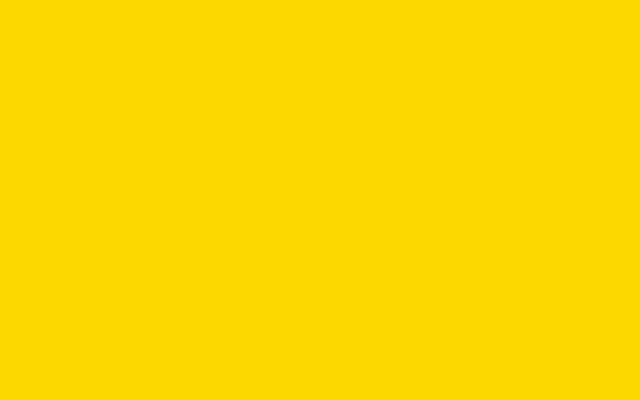
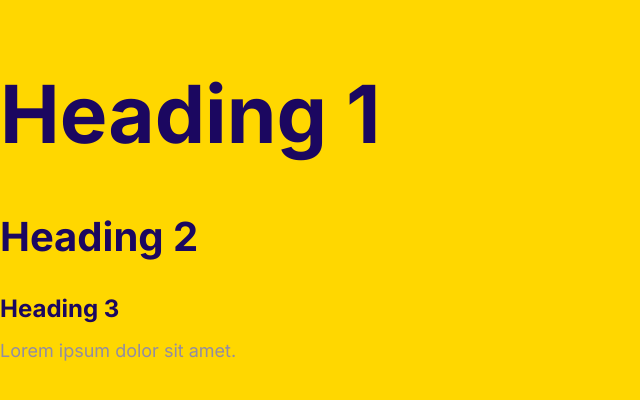
Before and after one commit to RodriguezzzL/FullSiteBuildTest-Tutorial, a plain HTML site: page index.html in a window 1280 px wide. Shown: the whole page, without its empty margins (0-640 px from the left). Drawn offline with Linux system fonts and the light colour scheme.

Commit message:
Define the styles for the fonts.

```diff
--- a/css/styles.css
+++ b/css/styles.css
@@ -5,7 +5,47 @@
   --color-headings: #1b0760;
   --color-body: #918ca4;
 }
-
+html {
+  font-size: 62.5%;
+}
 body {
   background: gold;
+  font-family: "inter", Arial, Helvetica, sans-serif;
+  color: var(--color-body);
+  font-size: 2.4rem;
+  line-height: 1.5;
 }
+h1,
+h2,
+h3 {
+  color: var(--color-headings);
+  margin-bottom: 1rem;
+}
+
+h1 {
+  font-size: 7rem;
+}
+h2 {
+  font-size: 4rem;
+}
+h3 {
+  font-size: 3rem;
+}
+p {
+  margin-top: 0;
+}
+
+@media screen and (min-width: 1024px) {
+  body {
+    font-size: 1.8rem;
+  }
+  h1 {
+    font-size: 8rem;
+  }
+  h2 {
+    font-size: 4rem;
+  }
+  h3 {
+    font-size: 2.4rem;
+  }
+}
--- a/index.html
+++ b/index.html
@@ -4,8 +4,20 @@
     <meta charset="UTF-8" />
     <meta name="viewport" content="width=device-width, initial-scale=1.0" />
     <title>Website built by Luis</title>
+    <link rel="preconnect" href="https://fonts.googleapis.com" />
+    <link rel="preconnect" href="https://fonts.gstatic.com" crossorigin />
+    <link
+      href="https://fonts.googleapis.com/css2?family=Inter:ital,opsz,wght@0,14..32,100..900;1,14..32,100..900&display=swap"
+      rel="stylesheet"
+    />
     <link rel="stylesheet" href="css/normalize.css" />
     <link rel="stylesheet" href="css/styles.css" />
   </head>
-  <body></body>
+  <body>
+   <h1>Heading 1</h1>
+   <h2>Heading 2</h2>
+   <h3>Heading 3</h3>
+   <p>Lorem ipsum dolor sit amet.</p>
+
+  </body>
 </html>
```
